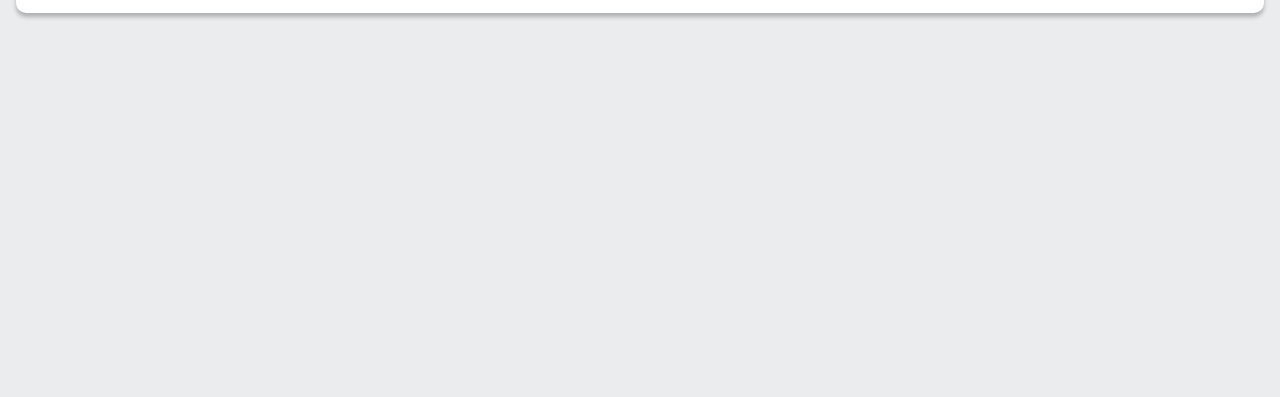
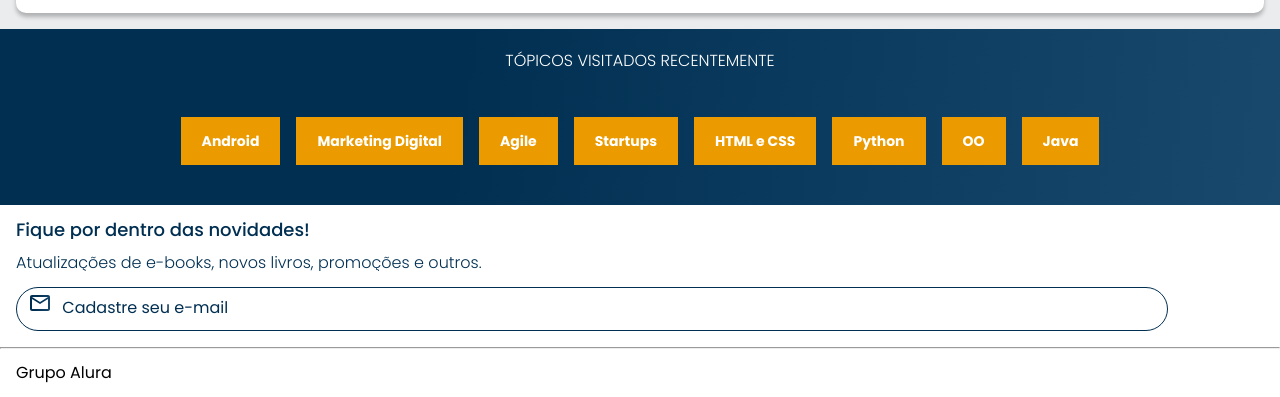
Before and after one commit to Rodrix-go/alura_books, a plain HTML site: page index.html in a window 1280 px wide. Shown: the part 2298-2695 px from the top of the page. Before the commit the page ends 2327 px from the top, so only its background shows below. Drawn offline with nearby package versions, Linux system fonts and the light colour scheme.

Commit message:
add: celular layout pronto

```diff
--- a/index.html
+++ b/index.html
@@ -57,7 +57,7 @@
     </section>
 
     <section class="carrosel">
-        <h2 class="carrosel__titulo">ÚLTIMOS LANÇAMENTOSa</h2>
+        <h2 class="carrosel__titulo">ÚLTIMOS LANÇAMENTOS</h2>
 
         <!-- Slider main container -->
         <div class="swiper">
@@ -172,6 +172,39 @@
 
     </section>
 
+    <section class="topicos">
+
+        <h2 class="topicos__titulo">TÓPICOS VISITADOS RECENTEMENTE</h2>
+        <ul class="topicos__lista">
+            <li class="topicos__item"><a class="topicos__link" href="#">Android</a></li>
+            <li class="topicos__item"><a class="topicos__link" href="#">Marketing Digital</a></li>
+            <li class="topicos__item"><a class="topicos__link" href="#">Agile</a></li>
+            <li class="topicos__item"><a class="topicos__link" href="#">Startups</a></li>
+            <li class="topicos__item"><a class="topicos__link" href="#">HTML e CSS</a></li>
+            <li class="topicos__item"><a class="topicos__link" href="#">Python</a></li>
+            <li class="topicos__item"><a class="topicos__link" href="#">OO</a></li>
+            <li class="topicos__item"><a class="topicos__link" href="#">Java</a></li>
+        </ul>
+    </section>
+
+
+    <section class="contato">
+
+        <h2 class="contato__titulo">Fique por dentro das novidades!</h2>
+        <p class="contato__texto">Atualizações de e-books, novos livros, promoções e outros.</p>
+
+        <input type="email" placeholder="Cadastre seu e-mail" class="contato__email">
+
+
+
+    </section>
+
+    <hr />
+
+
+    <footer class="rodape">
+        <h2 class="rodape__titulo">Grupo Alura</h2>
+    </footer>
 
 
 
--- a/style.css
+++ b/style.css
@@ -1,12 +1,16 @@
 @import url("styles/header.css");
 @import url("styles/banner.css");
 @import url("styles/carrosel.css");
+@import url("styles/topico.css");
+@import url("styles/contato.css");
+@import url("styles/rodape.css");
+
 
 :root {
     --cor-de-fundo: #EBECEE;
     --branco: #FFF;
     --cor-principal: #EB9B00;
-    --cor-textos: linear-gradient(97.54deg, #002F52 35.49%, #326589 165.37%);
+    --azul_degrade: linear-gradient(97.54deg, #002F52 35.49%, #326589 165.37%);
     --fonte-principal: "Poppins";
     --azul: #002F52;
 }
--- a/styles/banner.css
+++ b/styles/banner.css
@@ -1,5 +1,5 @@
 .banner {
-    background: var(--cor-textos);
+    background: var(--azul_degrade);
     color: var(--branco);
     text-align: center;
     font-family: var(--fonte-principal);
--- /dev/null
+++ b/styles/contato.css
@@ -0,0 +1,51 @@
+.contato {
+    padding: 1em;
+    background: var(--branco);
+
+}
+
+.contato__titulo,
+.contato__texto {
+
+    background: var(--azul_degrade);
+    -webkit-background-clip: text;
+    -webkit-text-fill-color: transparent;
+    background-clip: text
+}
+
+.contato__titulo {
+
+    font-family: Poppins;
+    font-size: 18px;
+    font-weight: 500;
+}
+
+.contato__texto {
+
+    font-family: Poppins;
+    font-size: 16px;
+    font-weight: 300;
+    margin: 1em 0;
+}
+
+.contato__email {
+    padding: 1em;
+    border: 1px solid var(--azul);
+    border-radius: 24px;
+    width: 90%;
+    color: var(--azul);
+
+
+}
+
+.contato__email::placeholder {
+
+    color: var(--azul);
+    background: url("../imgs/Email.svg") no-repeat;
+    background-position: 0%'';
+
+    font-family: Poppins;
+    font-size: 16px;
+    font-weight: 400;
+    padding-left: 2em;
+}
--- a/styles/header.css
+++ b/styles/header.css
@@ -53,7 +53,7 @@
 }
 
 .lista-menu__item a {
-    background: var(--cor-textos);
+    background: var(--azul_degrade);
     -webkit-background-clip: text;
     -webkit-text-fill-color: transparent;
     background-clip: text;
--- /dev/null
+++ b/styles/rodape.css
@@ -0,0 +1,15 @@
+hr {
+    margin: 0;
+}
+
+.rodape {
+    background: var(--branco);
+    padding: 1em;
+
+}
+
+.rodape__titulo {
+    font-family: Poppins;
+    font-size: 16px;
+    font-weight: 400;
+}
--- /dev/null
+++ b/styles/topico.css
@@ -0,0 +1,41 @@
+.topicos {
+
+    background: var(--azul_degrade);
+    text-align: center;
+    padding: 24px
+}
+
+
+.topicos__titulo {
+
+    font-family: Poppins;
+    font-size: 16px;
+    font-weight: 300;
+    text-align: center;
+    color: var(--branco);
+}
+
+.topicos__lista {
+
+    display: flex;
+    flex-wrap: wrap;
+    justify-content: center;
+    margin-top: 2em;
+}
+
+.topicos__link {
+
+    background-color: var(--cor-principal);
+    font-family: Poppins;
+    font-size: 14px;
+    font-weight: 700;
+    color: var(--branco);
+    text-decoration: none;
+    padding: 1em 1.5em;
+}
+
+.topicos__item {
+
+    margin: 2em 0.5em;
+
+}
```
